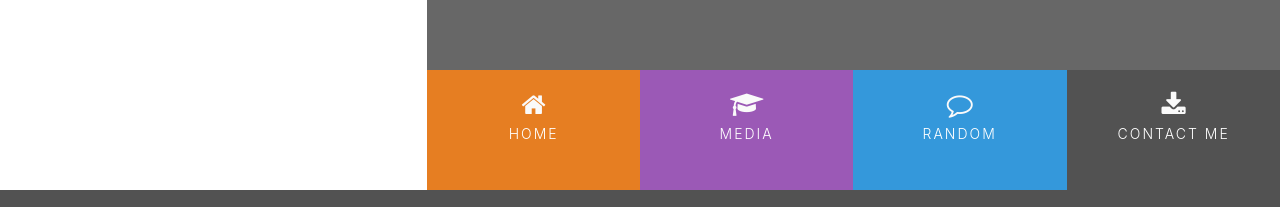
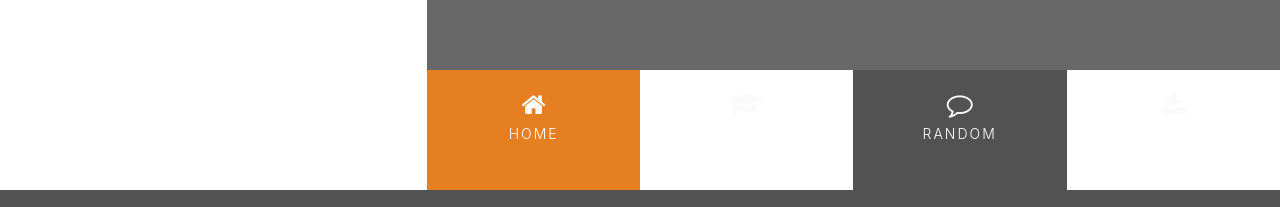
Before and after one commit to Sorbus-Avery/GwenRecs, a plain HTML site: page books.html in a window 1280 px wide. Shown: the part 179-386 px from the top of the page. Drawn offline with nearby package versions, Linux system fonts and the light colour scheme.

Commit message:
updated classes on buttons

```diff
--- a/assets/css/style.css
+++ b/assets/css/style.css
@@ -18,15 +18,15 @@
     background-color: #e67e22;
 }
 
-.ui-menu-color-resume {
+.ui-menu-color-fun-media {
     background-color: #9b59b6;
 }
 
-.ui-menu-color-contact {
+.ui-menu-color-serious-media {
     background-color: #3498db;
 }
 
-.ui-menu-color-download {
+.ui-menu-color-contact {
     background-color: #525252;
 }
 
```
Also changed, not shown: index.html (+3 -3 lines).
